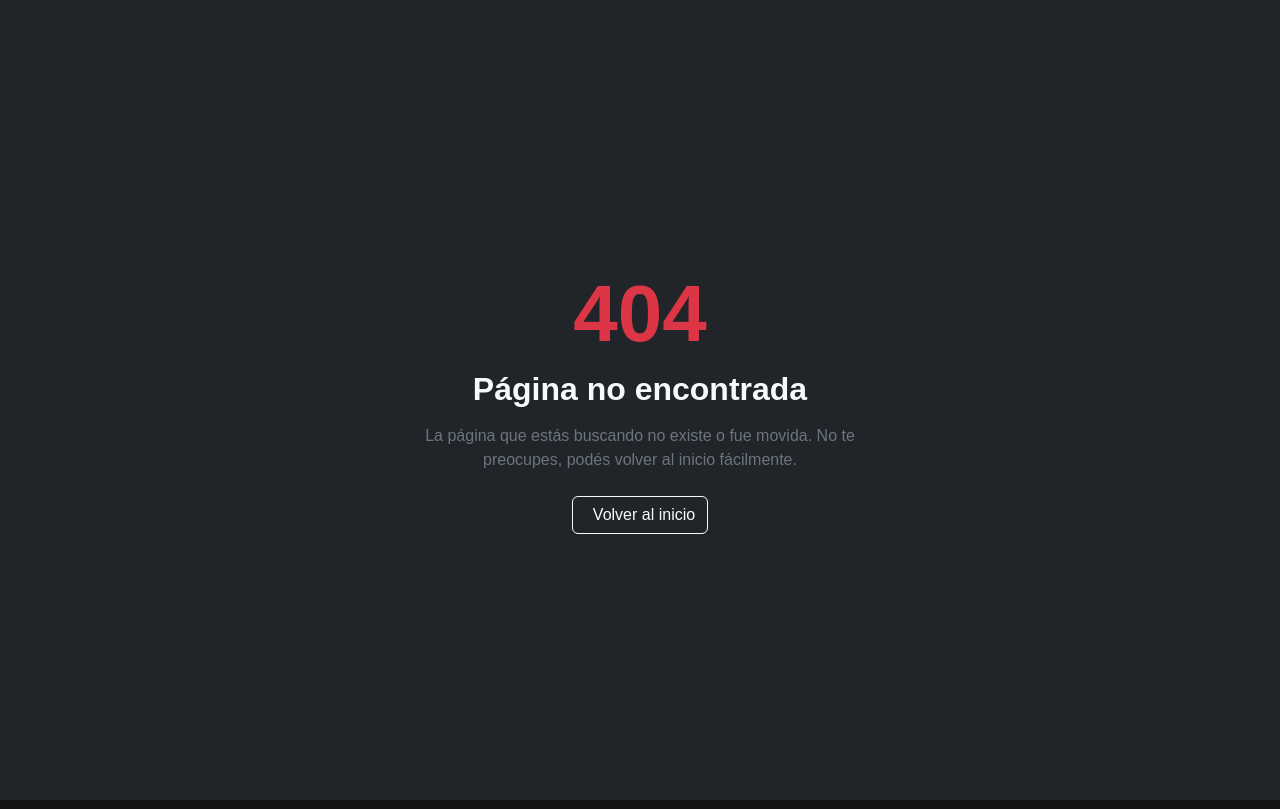
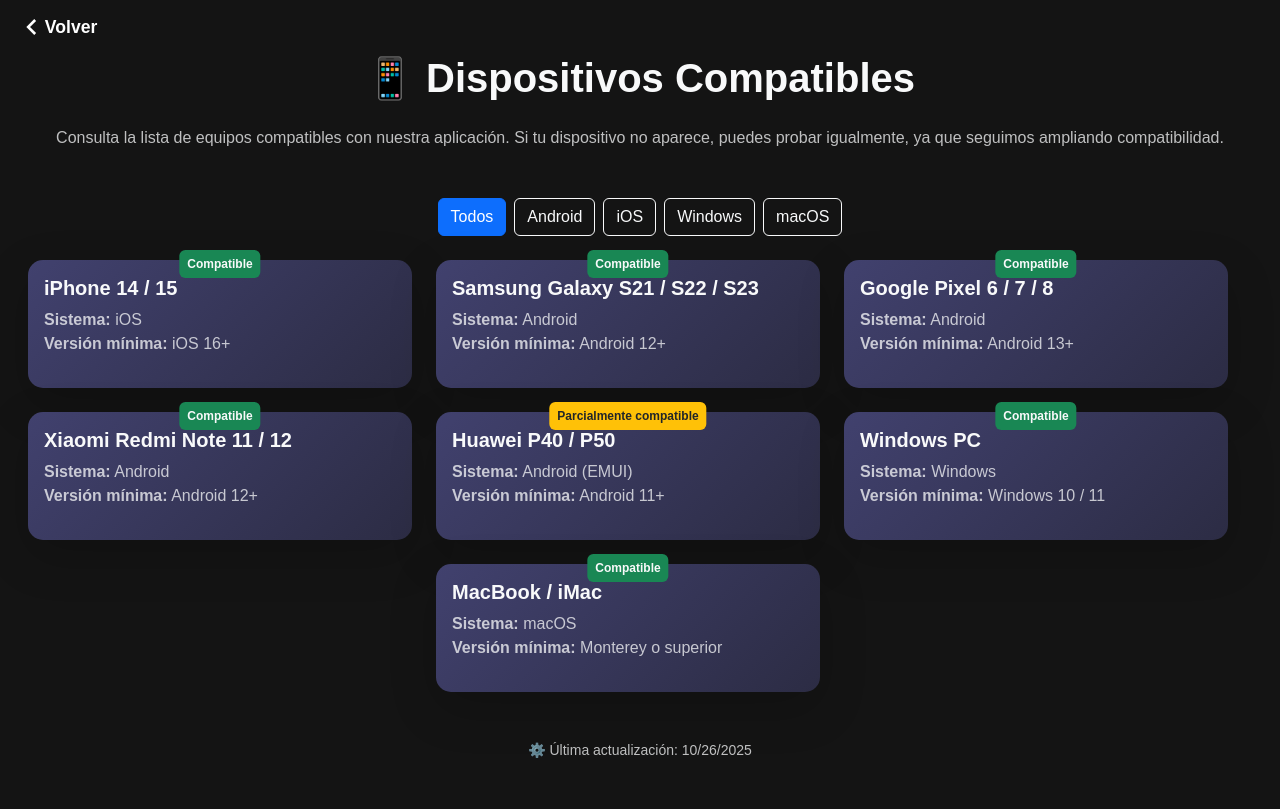
Before and after one commit to elmartuki/StremuTV, a React (Vite) app: page /dispositivos in a window 1280 px wide. Before the commit this address had no page. Built offline with nearby package versions, Linux system fonts and the light colour scheme.

Commit message:
se agrega dispositivos compatibles al router

```diff
--- a/src/components/account/AccountConfig.jsx
+++ b/src/components/account/AccountConfig.jsx
@@ -142,7 +142,7 @@
                 <img src={right} alt="abrir seccion sobre nosotros" />
               </button>
               <button>
-                <NavLink to="*">
+                <NavLink to="/dispositivos">
                   <div>
                     <img
                       src={dispositivos}
--- a/src/pages/CompatibleDevices.jsx
+++ b/src/pages/CompatibleDevices.jsx
@@ -1,8 +1,12 @@
 import React, { useState } from "react";
 import { Container, Row, Col, Card, Button, Badge } from "react-bootstrap";
+import back from "../assets/back.svg";
+import { useNavigate } from "react-router-dom";
 
 export default function CompatibleDevices() {
   const [filter, setFilter] = useState("all");
+
+  const navigate = useNavigate();
 
   const devices = [
     {
@@ -60,60 +64,62 @@
     filter === "all" ? devices : devices.filter((d) => d.os === filter);
 
   return (
-    <Container className="py-5">
+    <Container fluid className="pb-5 text-light">
+      <div className="edit-perfil-topbar">
+        <button onClick={() => navigate(-1)}>
+          <img src={back} alt="boton para volver atras" />
+          Volver
+        </button>
+      </div>
       <h1 className="text-center mb-4 fw-bold">📱 Dispositivos Compatibles</h1>
-      <p className="text-center text-muted mb-5">
+      <p className="text-center text-light mb-5 opacity-75">
         Consulta la lista de equipos compatibles con nuestra aplicación.
         Si tu dispositivo no aparece, puedes probar igualmente, ya que seguimos ampliando compatibilidad.
       </p>
 
       {/* Filtros */}
       <div className="text-center mb-4">
+        {["all", "Android", "iOS", "Windows", "macOS"].map((type) => (
           <Button
-          variant={filter === "all" ? "primary" : "outline-primary"}
+            key={type}
+            variant={filter === type ? "primary" : "outline-light"}
             className="mx-1"
-          onClick={() => setFilter("all")}
+            onClick={() => setFilter(type)}
           >
-          Todos
+            {type === "all"
+              ? "Todos"
+              : type === "iOS"
+                ? "iOS"
+                : type === "macOS"
+                  ? "macOS"
+                  : type}
           </Button>
-        <Button
-          variant={filter === "Android" ? "primary" : "outline-primary"}
-          className="mx-1"
-          onClick={() => setFilter("Android")}
-        >
-          Android
-        </Button>
-        <Button
-          variant={filter === "iOS" ? "primary" : "outline-primary"}
-          className="mx-1"
-          onClick={() => setFilter("iOS")}
-        >
-          iOS
-        </Button>
-        <Button
-          variant={filter === "Windows" ? "primary" : "outline-primary"}
-          className="mx-1"
-          onClick={() => setFilter("Windows")}
-        >
-          Windows
-        </Button>
-        <Button
-          variant={filter === "macOS" ? "primary" : "outline-primary"}
-          className="mx-1"
-          onClick={() => setFilter("macOS")}
-        >
-          macOS
-        </Button>
+        ))}
       </div>
 
       {/* Lista de dispositivos */}
-      <Row xs={1} md={2} lg={3} className="g-4">
+      <Row
+        xs={1}
+        sm={2}
+        md={3}
+        className="g-4 justify-content-center w-100 px-3"
+      >
         {filteredDevices.map((device) => (
-          <Col key={device.id}>
-            <Card className="h-100 shadow-sm border-0">
+          <Col key={device.id} className="d-flex">
+            <Card
+              className="flex-fill shadow-lg border-0"
+              style={{
+                background:
+                  "linear-gradient(135deg, rgba(70,70,120,0.9), rgba(50,50,80,0.8))",
+                borderRadius: "15px",
+                color: "white",
+              }}
+            >
               <Card.Body>
-                <Card.Title className="fw-semibold">{device.name}</Card.Title>
-                <Card.Text className="text-muted mb-2">
+                <Card.Title className="fw-semibold text-light">
+                  {device.name}
+                </Card.Title>
+                <Card.Text className="text-light opacity-75 mb-3">
                   <strong>Sistema:</strong> {device.os}
                   <br />
                   <strong>Versión mínima:</strong> {device.version}
@@ -126,6 +132,7 @@
                         ? "warning"
                         : "secondary"
                   }
+                  text={device.status === "Parcialmente compatible" ? "dark" : "light"}
                   className="p-2"
                 >
                   {device.status}
@@ -136,8 +143,9 @@
         ))}
       </Row>
 
+      {/* Texto final */}
       <div className="text-center mt-5">
-        <p className="text-muted small">
+        <p className="text-light small opacity-75">
           ⚙️ Última actualización: {new Date().toLocaleDateString()}
         </p>
       </div>
--- a/src/routes/AppRouter.jsx
+++ b/src/routes/AppRouter.jsx
@@ -21,6 +21,7 @@
 import UsserRoutes from "./UsserRoutes.jsx";
 import AdminRoutes from "./AdminRoutes.jsx";
 import UssersPanel from "../components/ussers/UssersPanel.jsx";
+import CompatibleDevices from "../pages/compatibleDevices.jsx";
 
 export default function AppRouter() {
   return (
@@ -50,6 +51,15 @@
         element={
           <>
             <AboutPage />
+            <Footer />
+          </>
+        }
+      />
+      <Route
+        path="/dispositivos"
+        element={
+          <>
+            <CompatibleDevices />
             <Footer />
           </>
         }
```
Lines whose indentation alone changed are shown as unchanged.
